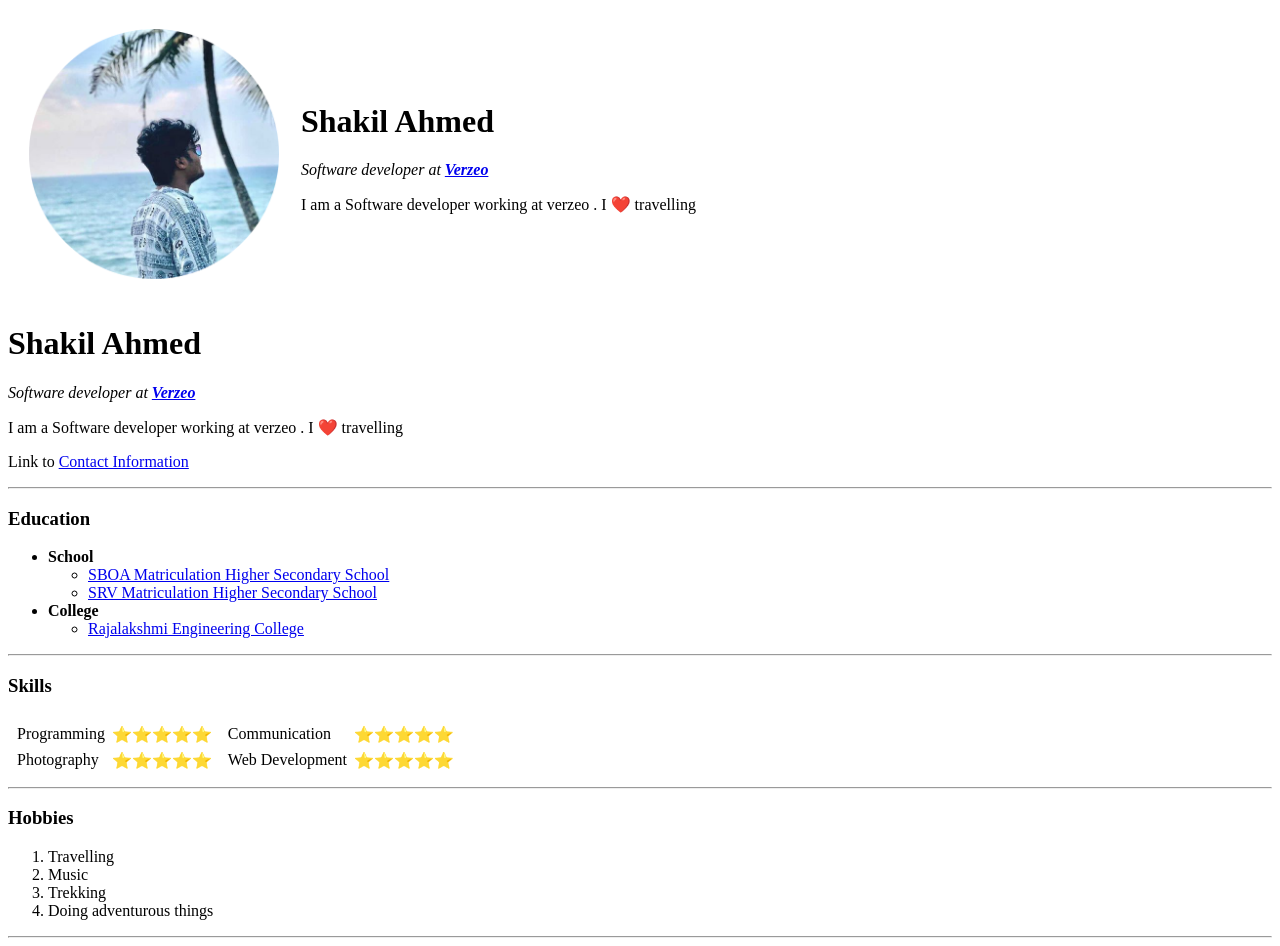
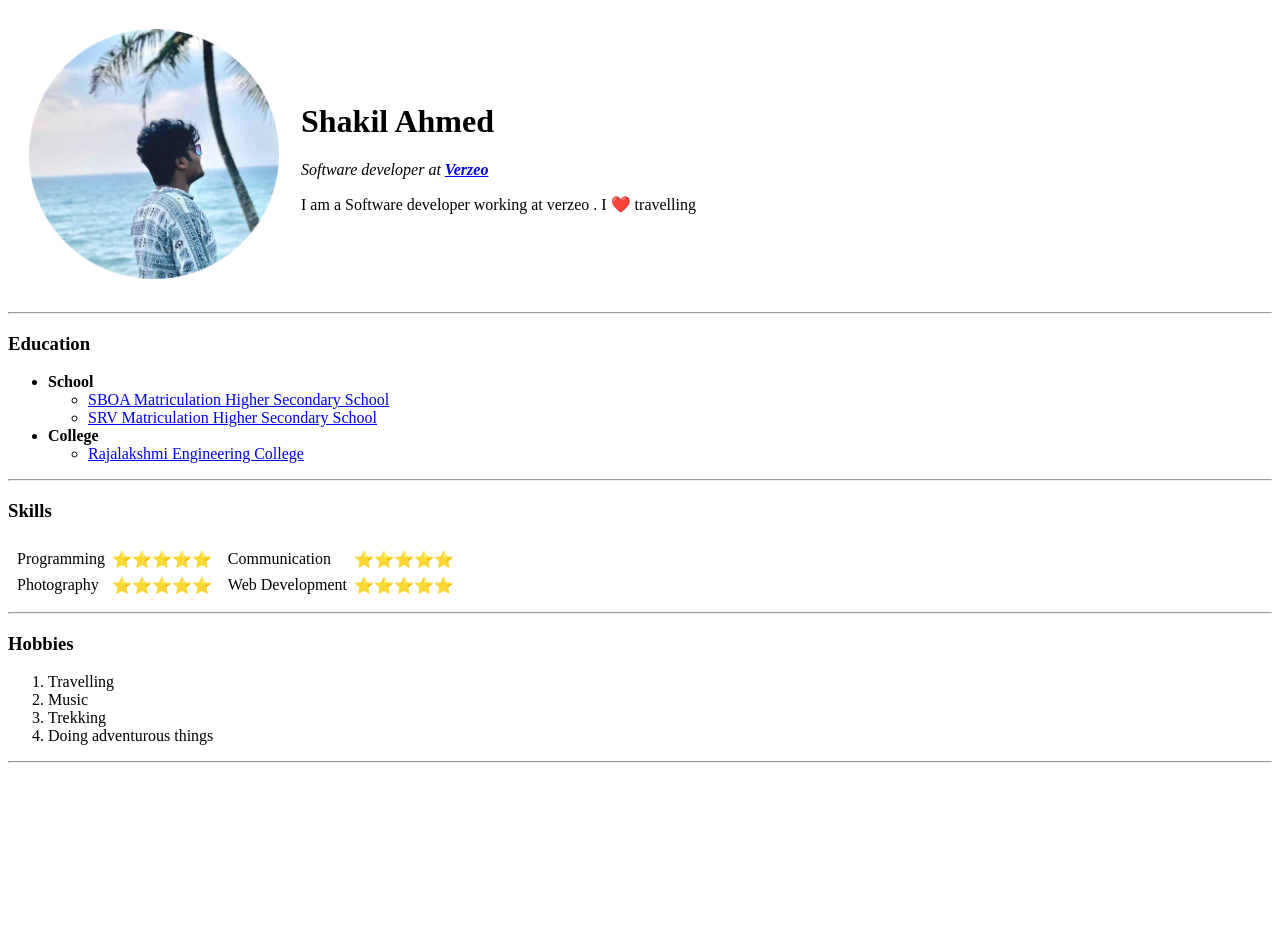
Before and after one commit to johnluciferr/Personal-Site-, a plain HTML site: page index.html in a window 1280 px wide. After the commit the page ends 800 px from the top, so only its background shows below. Drawn offline with Linux system fonts and the light colour scheme.

Commit message:
Update index.html

```diff
--- a/index.html
+++ b/index.html
@@ -18,10 +18,6 @@
       </td>
     </tr>
   </table>
-  <h1>Shakil Ahmed</h1>
-  <p><em>Software developer at <strong><a href="https://www.verzeo.com/">Verzeo</a></strong></em></p>
-  <p>I am a Software developer working at verzeo . I ❤️ travelling </p>
-  <p>Link to <a href="Contact Information.html">Contact Information</a></a></p>
   <hr>
   <h3><strong>Education</strong></h3>
   <ul>
```
